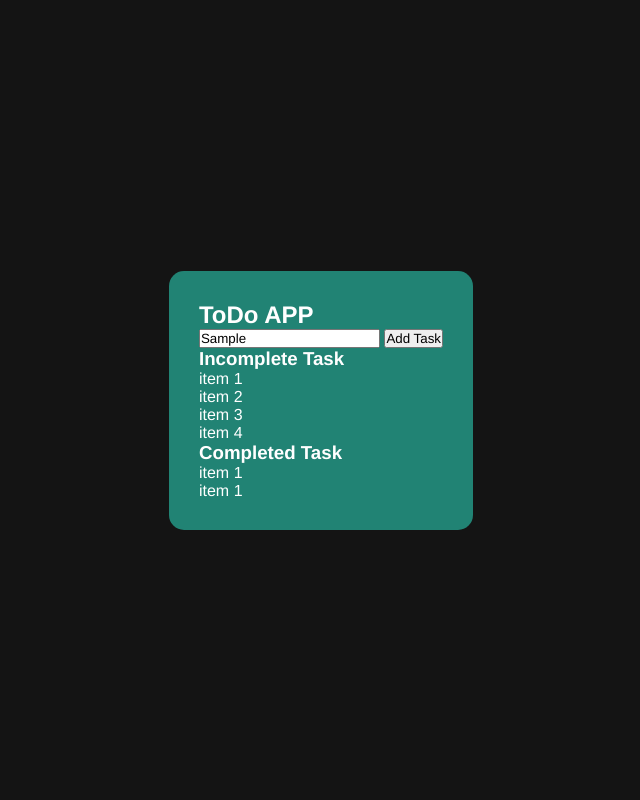
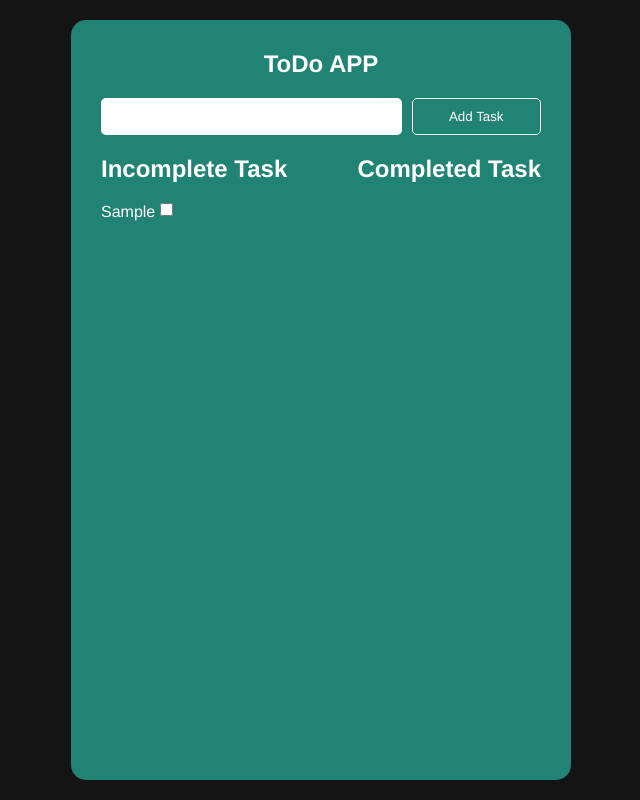
Before and after one commit to SajmulHossain/todo-app, a plain HTML site: page index.html in a window 1280 px wide. Both pictures are taken after typing "Sample" into the empty fields and a click on the button "Add Task". Shown: the whole page, without its empty margins (319-959 px from the left). Drawn offline with Linux system fonts and the light colour scheme.

Commit message:
almost done but not completed

```diff
--- a/index.html
+++ b/index.html
@@ -25,18 +25,15 @@
                         <h3>Incomplete Task</h3>
 
                         <ul>
-                            <li>item 1</li>
-                            <li>item 2</li>
-                            <li>item 3</li>
-                            <li>item 4</li>
+
                         </ul>
                     </div>
 
                     <div id="completed-task">
                         <h3>Completed Task</h3>
                         <ul>
-                            <li>item 1</li>
-                            <li>item 1</li>
+                            <!-- <li>item 1</li>
+                            <li>item 1</li> -->
                         </ul>
                     </div>
                 </div>
--- a/script.js
+++ b/script.js
@@ -0,0 +1,39 @@
+function init() {
+    const btn = document.querySelector('.btn');
+
+    btn.addEventListener('click', addTask);
+}
+
+function addTask() {
+    const input = document.getElementById('input');
+    const elem = document.querySelector('#incomplete-task ul');
+
+    const inputElem = document.createElement('input');
+    const label = document.createElement('label');
+    const li = document.createElement('li');
+
+    inputElem.type = 'checkbox';
+
+    elem.appendChild(li);
+    li.appendChild(label);
+
+    if (input.value === '' || input.value == undefined || input.value == null) {
+        alert('Give a valid value');
+    } else {
+        li.appendChild(inputElem);
+        label.innerText = input.value;
+    }
+
+    input.value = '';
+
+    inputElem.addEventListener('change', () => {
+        const task = document.querySelector('#completed-task ul');
+        elem.removeChild(li);
+        li.removeChild(inputElem);
+
+
+        task.appendChild(li);
+    })
+}
+
+init();
--- a/style.css
+++ b/style.css
@@ -17,14 +17,79 @@ main {
     justify-content: center;
     align-items: center;
     height: 100vh;
+    padding: 20px 15px;
 }
 
 section {
     background-color: #218374;
     padding: 30px;
     border-radius: 15px;
+    width: 100%;
+    max-width: 500px;
+    height: 100%;
 }
 
 ul {
     list-style: none;
+    display: flex;
+    flex-direction: column;
+    gap: 10px;
 }
+
+ul li {
+    display: flex;
+    align-items: start;
+    gap: 5px;
+}
+
+section h2 {
+    text-align: center;
+    margin-bottom: 20px;
+}
+
+.input-cont {
+    border-radius: 10px;
+    margin: 0 auto 20px;
+    display: flex;
+    gap: 10px;
+    justify-content: center;
+}
+
+.input-cont input {
+    outline: none;
+    border: none;
+    border-radius: 5px;
+    padding: 10px 5px;
+    color: black;
+    transition: .5s;
+    width: 70%;
+}
+
+.input-cont input:focus {
+    outline: 2px solid white;
+    outline-offset: 2px;
+}
+
+.btn {
+    padding: 10px 15px;
+    background-color: transparent;
+    border: 1px solid white;
+    border-radius: 5px;
+    cursor: pointer;
+    color: white;
+    width: 30%;
+}
+
+.btn:hover {
+    background-color: black;
+}
+
+.task-cont {
+    display: flex;
+    justify-content: space-between;
+}
+
+h3 {
+    margin-bottom: 20px;
+    font-size: 24px;
+}
```
